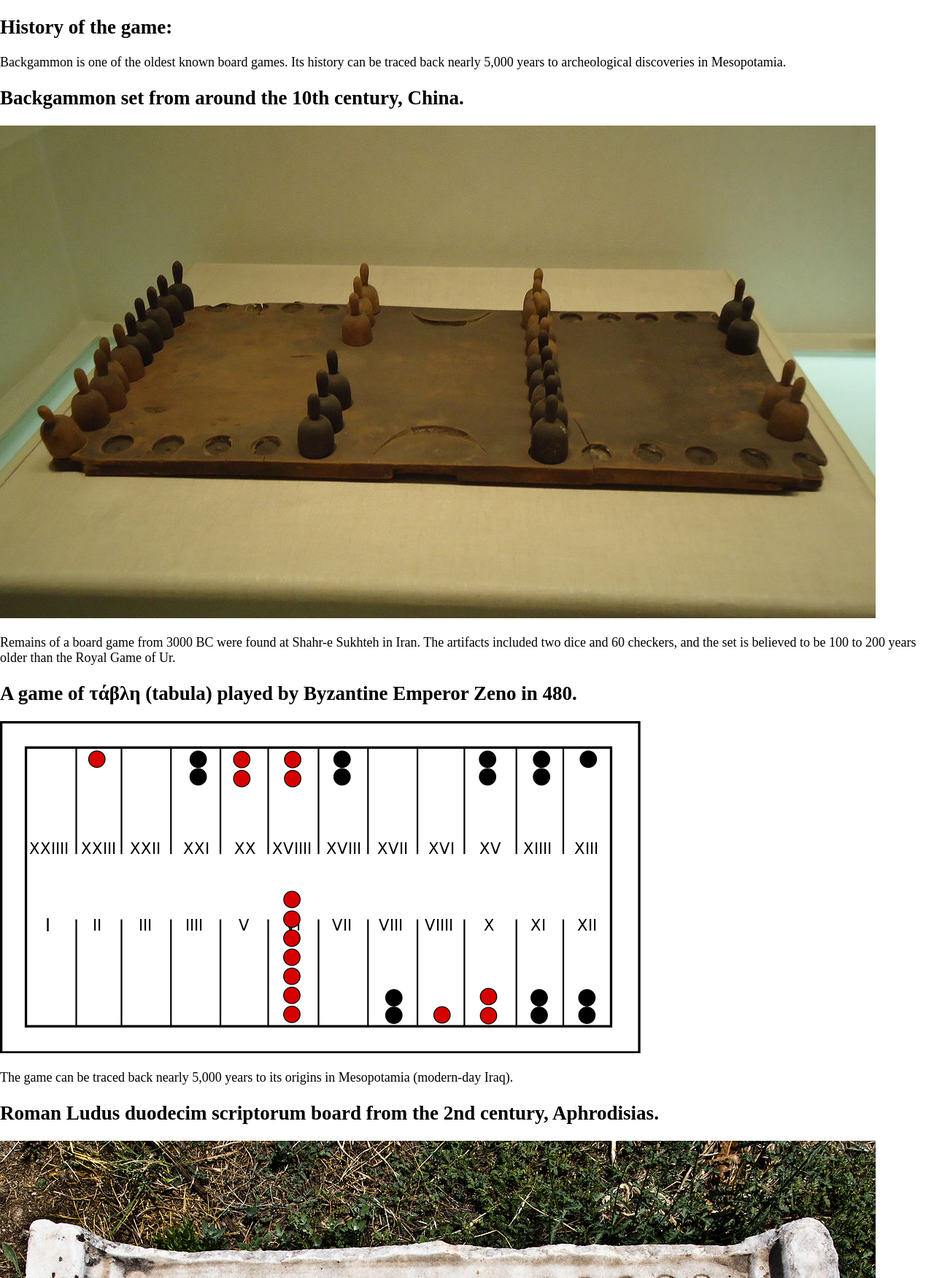
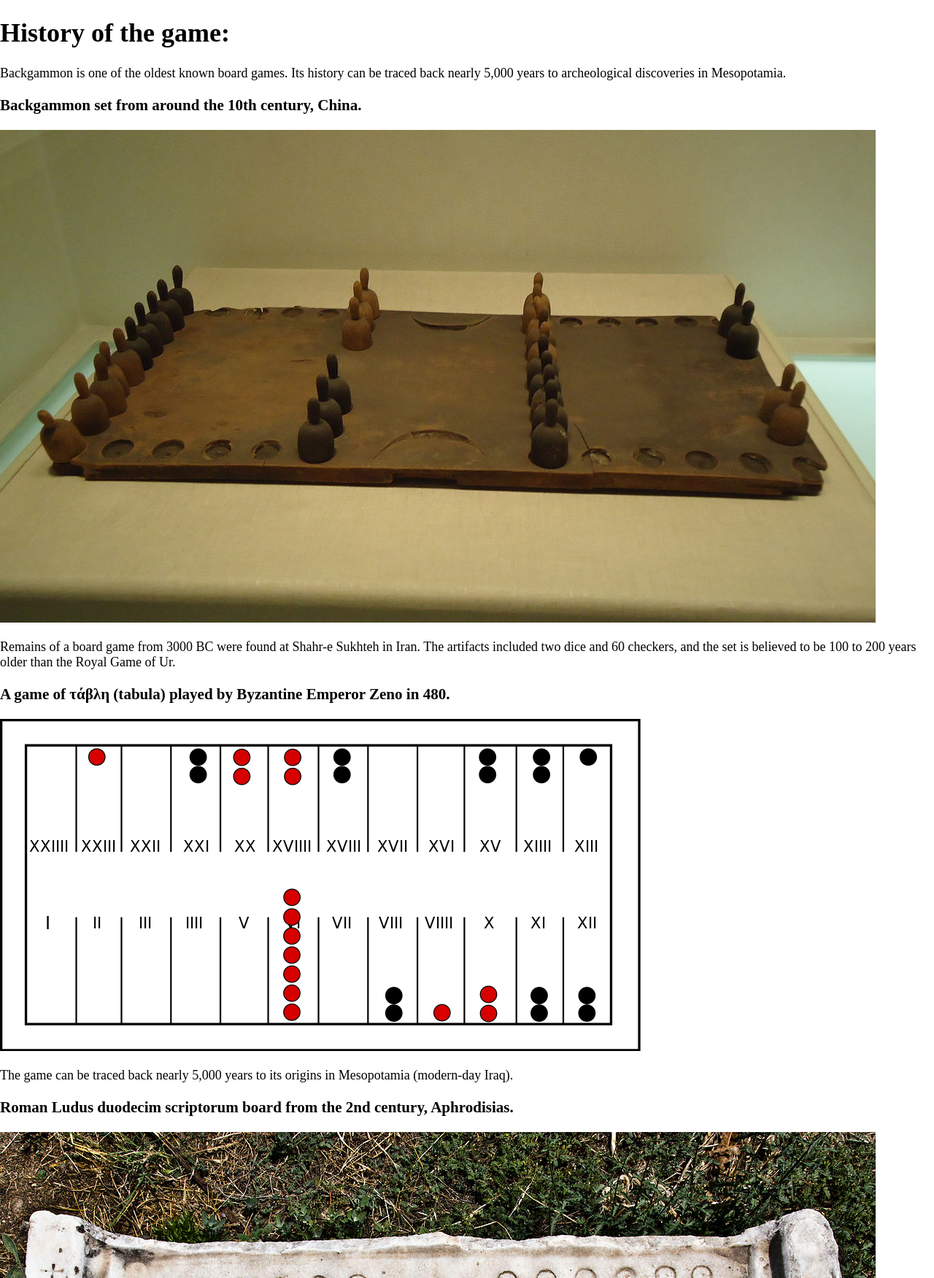
Before and after one commit to Khriston/-TW-GaL, a PHP site: page /Web-Tehnologies-2018-2019/history.php in a window 1280 px wide. Shown: the part 169-1920 px from the top of the page at 73% size. Run offline with PHP 8.4, Linux system fonts and the light colour scheme.

Commit message:
Add files via upload

```diff
--- a/history.php
+++ b/history.php
@@ -25,22 +25,23 @@
         include("Navbar.php");
     ?>
 
-	<main class="story">
-			<h2>History of the game:</h2>
+	<main class="history">
+			<h1>History of the game:</h1>
 
 			<p>Backgammon is one of the oldest known board games. Its history can be traced back nearly 5,000 years to archeological discoveries in Mesopotamia.<br></p>
-			<h2>Backgammon set from around the 10th century, China.</h2>
+			<h3>Backgammon set from around the 10th century, China.</h3>
 				<img src="images/hist1.jpg"/>
 			<p>Remains of a board game from 3000 BC were found at Shahr-e Sukhteh in Iran. The artifacts included two dice and 60 checkers, and the set is believed to be 100 to 200 years older than the Royal Game of Ur. <br></p>
-			<h2>A game of τάβλη (tabula) played by Byzantine Emperor Zeno in 480.</h2>
+			<h3>A game of τάβλη (tabula) played by Byzantine Emperor Zeno in 480.</h3>
 				<img src="images/hist2.jpg"/>
 			<p>The game can be traced back nearly 5,000 years to its origins in Mesopotamia (modern-day Iraq). <br></p>
-			<h2>Roman Ludus duodecim scriptorum board from the 2nd century, Aphrodisias.</h2>
+			<h3>Roman Ludus duodecim scriptorum board from the 2nd century, Aphrodisias.</h3>
 				<img src="images/hist3.jpg"/>
 			<p>Tάβλη (tavli) meaning "table" or "board" in Byzantine Greek, is the oldest game with rules known to be nearly identical to backgammon; it is described in an epigram of Byzantine Emperor Zeno (AD 476–491).<br></p>
-			<h2>Medieval players, from the 13th century Carmina Burana.</h2>
+			<h3>Medieval players, from the 13th century Carmina Burana.</h2>
 				<img src="images/hist4.jpg"/>
 			<p>The jeux de tables (Games of Tables), predecessors of modern backgammon, first appeared in France during the 11th century and became a favorite pastime of gamblers.<br></p>
+			<h3>A backgammon board retrieved from a sunken ship from the 1600s.</h3>
 				<img src="images/hist5.jpg"/>
 	</main>
 
--- a/trivia.php
+++ b/trivia.php
@@ -27,11 +27,11 @@
     ?>
 
 	<main class="quiz">
-		<h2>Trivia game:</h2>
+		<h2>Backgaquiz:</h2>
 
 	<div id="page-wrap">
 
-		<h1>Final Quiz for Lip building</h1>
+		<h1>Test yout knowledge:</h1>
 
 		<form action="grade.php" method="post" id="quiz">
 
```
